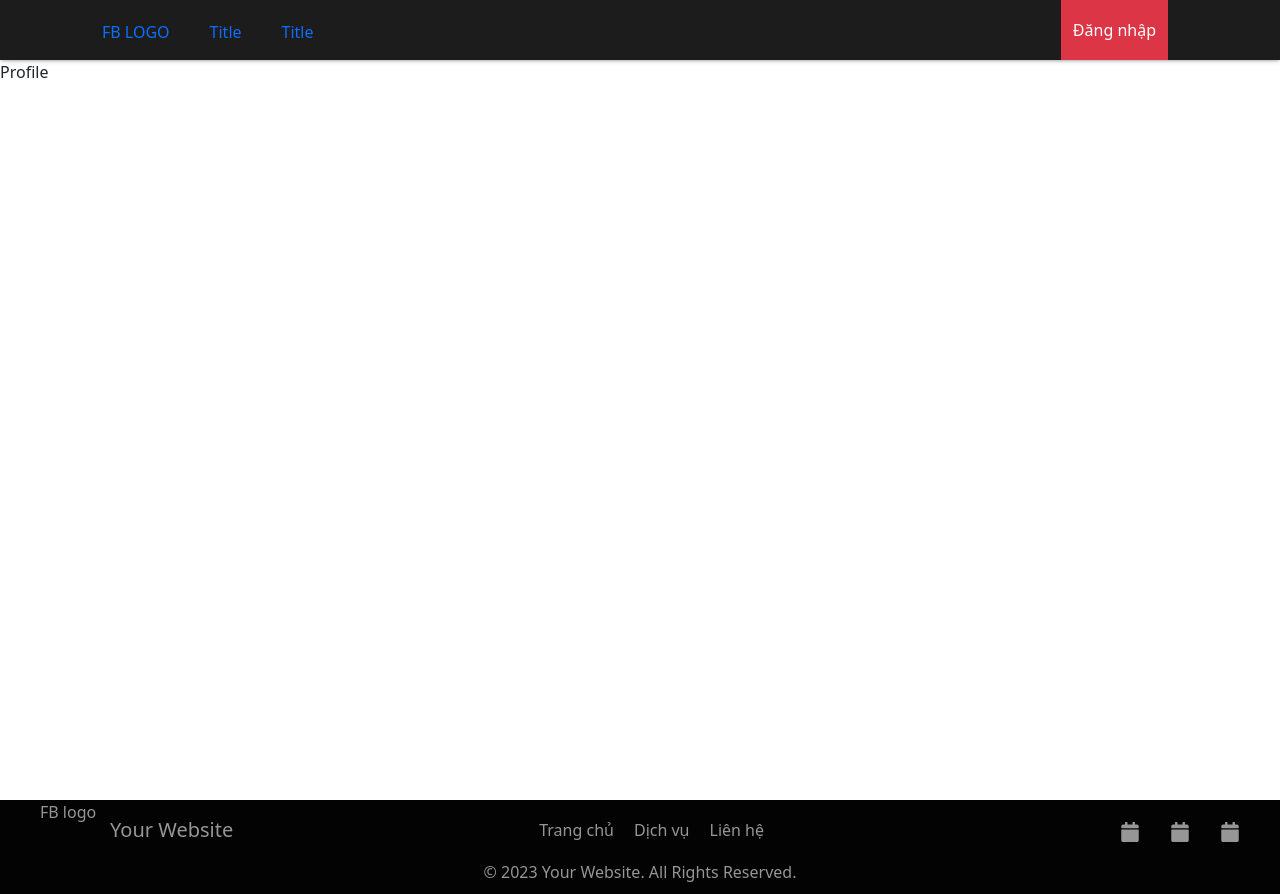
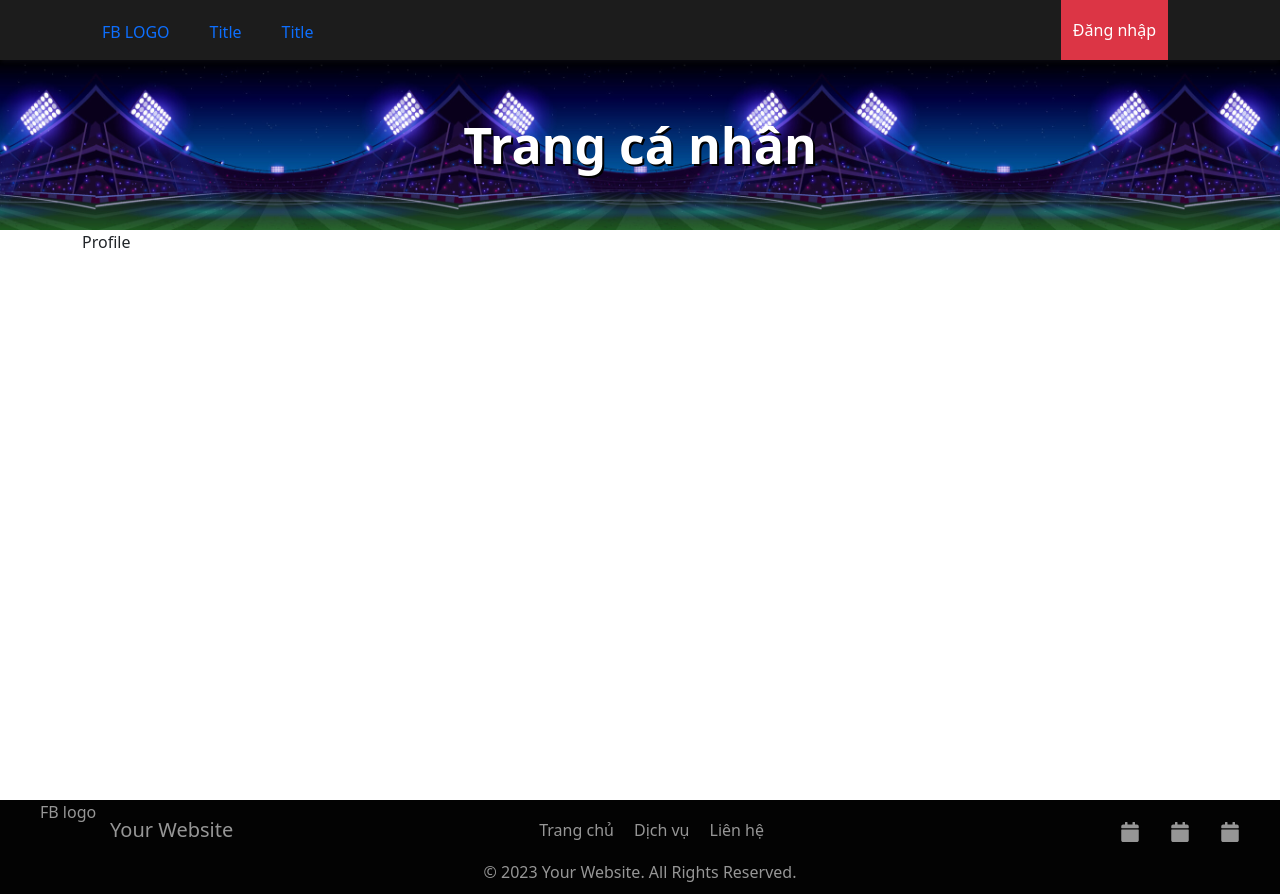
Before and after one commit to haquoctuan20/football-booking, a React (Vite) app: page /profile/1 in a window 1280 px wide. Built offline with nearby package versions, Linux system fonts and the light colour scheme.

Commit message:
layout page

```diff
--- a/src/App.tsx
+++ b/src/App.tsx
@@ -9,6 +9,7 @@ import "react-toastify/dist/ReactToastify.css";
 import AuthLayout from "./components/Layouts/AuthLayout";
 import ConfirmRegister from "./pages/auth/ConfirmRegister";
 import Profile from "./pages/profile/Profile";
+import PageLayout from "./components/Layouts/PageLayout";
 
 function App() {
   return (
@@ -29,7 +30,14 @@ function App() {
         <Route path="/" element={<MainLayout />}>
           <Route index element={<HomePage />} />
 
-          <Route path="profile/:id" element={<Profile />} />
+          <Route
+            path="profile/:id"
+            element={
+              <PageLayout title="Trang cá nhân">
+                <Profile />
+              </PageLayout>
+            }
+          />
 
           <Route
             path="login"
--- /dev/null
+++ b/src/components/Layouts/PageLayout.tsx
@@ -0,0 +1,43 @@
+import { Container } from "react-bootstrap";
+import styled from "styled-components";
+
+interface PageLayoutProps {
+  title: string;
+  children: JSX.Element;
+}
+
+const PageLayout = ({ title, children }: PageLayoutProps) => {
+  return (
+    <WrapperPageLayout>
+      <div className="hero-title">
+        <div className="title">{title}</div>
+      </div>
+
+      <Container>{children}</Container>
+    </WrapperPageLayout>
+  );
+};
+
+export default PageLayout;
+
+const WrapperPageLayout = styled.div`
+  .hero-title {
+    height: 170px;
+    width: 100%;
+    background-image: url("/bg-page-layout.jpg");
+    background-size: contain;
+    background-position: center;
+
+    display: flex;
+    justify-content: center;
+    align-items: center;
+
+    .title {
+      color: #fff;
+      font-size: 50px;
+      font-weight: 600;
+
+      text-shadow: 2px 2px #000000;
+    }
+  }
+`;
```
Also changed, not shown: public/bg-page-layout.jpg (added).
